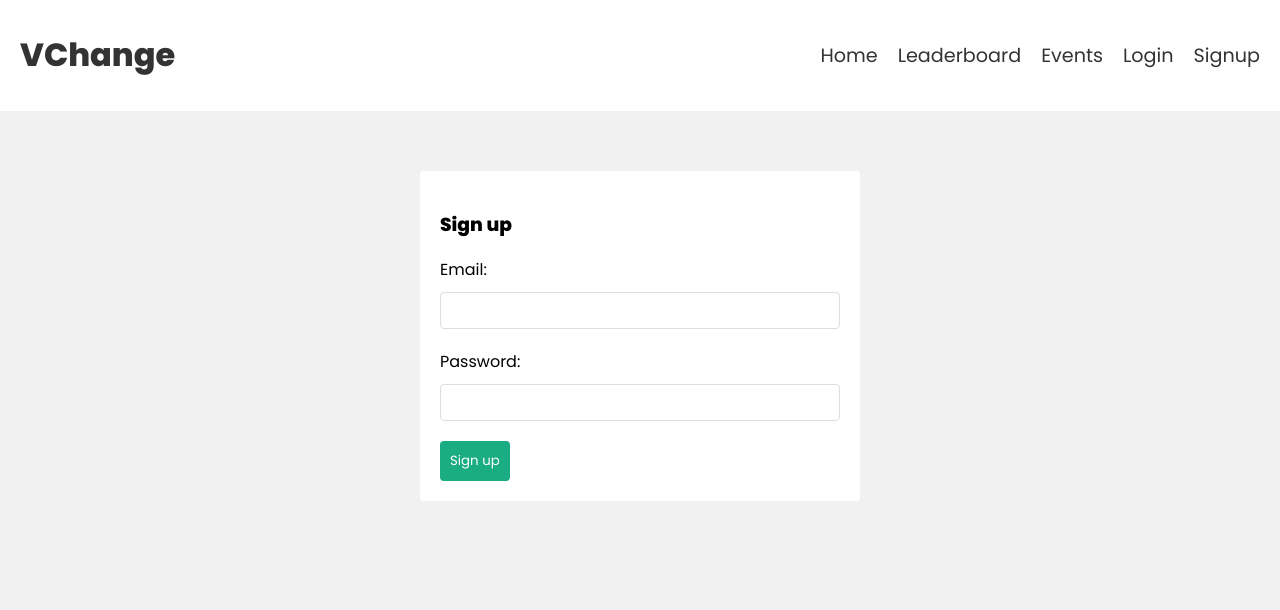
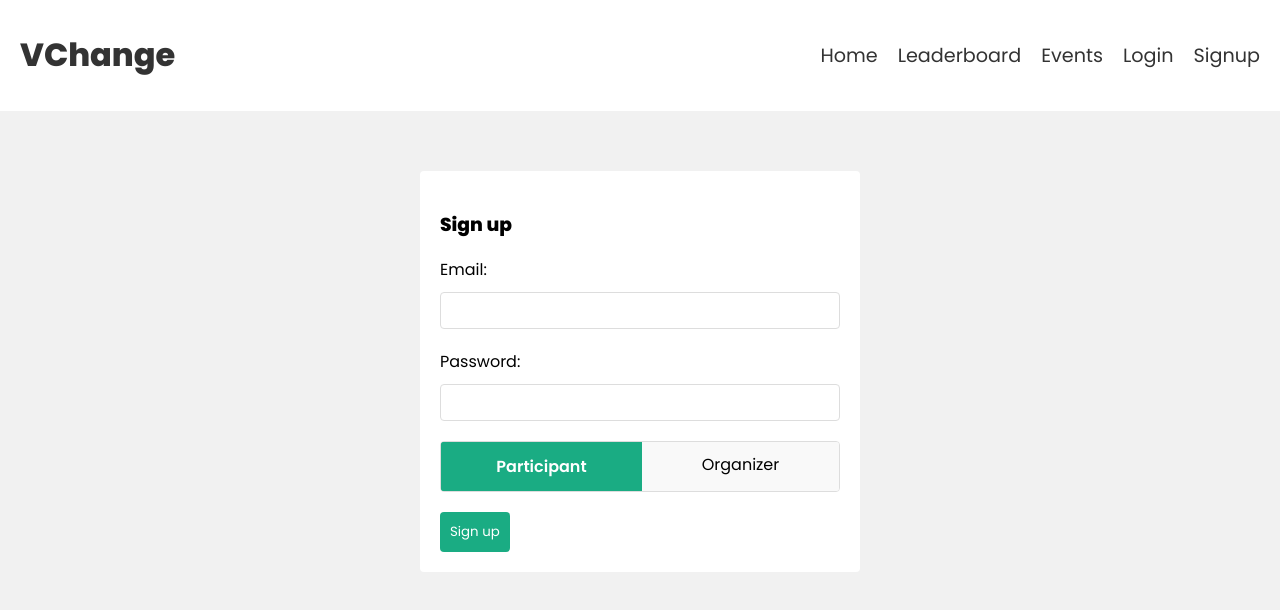
Before and after one commit to mukeshroyal1/VChange, a React (Create React App) app in the folder frontend/: page /signup in a window 1280 px wide. Shown: the top 610 px of the page. Built offline with nearby package versions, Linux system fonts and the light colour scheme; the HTML template or start-up script is replaced by a standard one.

Commit message:
Differentiate organizer/participant

```diff
--- a/frontend/src/index.css
+++ b/frontend/src/index.css
@@ -207,3 +207,38 @@ form.login {
 .dropdown button:hover {
   background-color: #f1f1f1;
 }
+
+/* role selection */
+.role-selection {
+  display: flex;
+  justify-content: space-between;
+  margin: 20px 0;
+  border: 1px solid #ddd;
+  border-radius: 4px;
+  overflow: hidden;
+}
+
+.role-selection label {
+  flex: 1;
+  text-align: center;
+  padding: 10px;
+  cursor: pointer;
+  background: #f9f9f9;
+  border-right: 1px solid #ddd;
+  font-size: 1em;
+}
+
+.role-selection label:last-child {
+  border-right: none;
+}
+
+.role-selection input {
+  display: none;
+}
+
+.role-selection input:checked + label {
+  background: var(--primary);
+  color: #fff;
+  font-weight: 600;
+  border: 2px solid var(--primary);
+}
--- a/frontend/src/pages/Signup.jsx
+++ b/frontend/src/pages/Signup.jsx
@@ -1,17 +1,18 @@
 import { useState } from 'react'
-import {useSignup} from "../hooks/useSignup"
+import { useSignup } from "../hooks/useSignup"
 
 const Signup = () => {
   const [email, setEmail] = useState('')
   const [password, setPassword] = useState('')
-  const {signup, error, isLoading} = useSignup()
+  const [role, setRole] = useState('participant')
+  const { signup, error, isLoading } = useSignup()
 
   const handleSubmit = async (e) => {
     e.preventDefault()
 
-    await signup(email, password)
+    await signup(email, password, role)
+  }
 
-  }
   return (
     <form className="signup" onSubmit={handleSubmit}>
       <h3>Sign up</h3>
@@ -22,12 +23,33 @@ const Signup = () => {
         onChange={(e) => setEmail(e.target.value)}
         value={email}
       />
+
       <label>Password:</label>
       <input
         type="password"
         onChange={(e) => setPassword(e.target.value)}
         value={password}
       />
+
+      <div className="role-selection">
+        <input
+          type="radio"
+          id="participant"
+          value="participant"
+          checked={role === 'participant'}
+          onChange={(e) => setRole(e.target.value)}
+        />
+        <label htmlFor="participant">Participant</label>
+        <input
+          type="radio"
+          id="organizer"
+          value="organizer"
+          checked={role === 'organizer'}
+          onChange={(e) => setRole(e.target.value)}
+        />
+        <label htmlFor="organizer">Organizer</label>
+      </div>
+
       <button disabled={isLoading}>Sign up</button>
       {error && <div className="error">{error}</div>}
     </form>
```
Also changed, not shown: 2 other files (tests, documents, lock files or other folders). Lines whose indentation alone changed are shown as unchanged.
